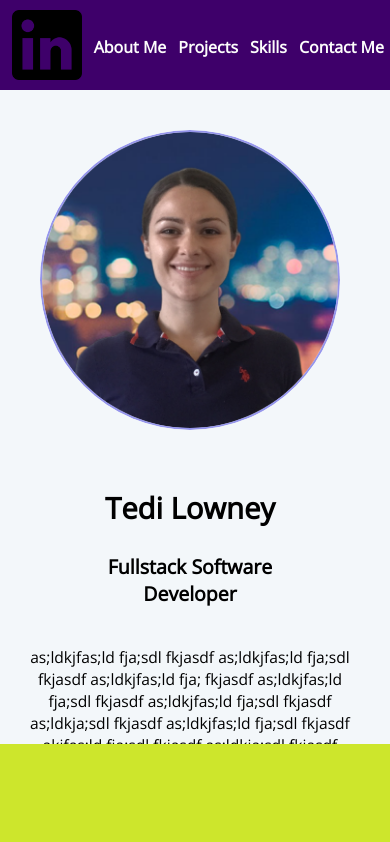
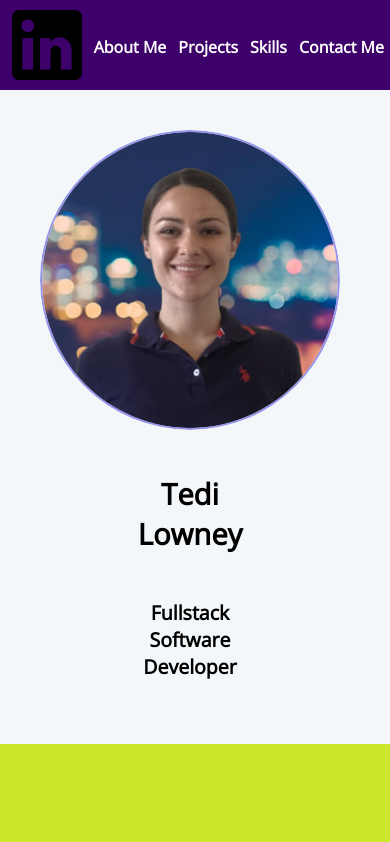
Before and after one commit to Tedicode/new-port, a React (Create React App) app: page / in a window 390 px wide. Shown: the top 842 px of the page. Built offline with nearby package versions, Linux system fonts and the light colour scheme.

Commit message:
fixed spacing between picture and name/title at top, for mobile

```diff
--- a/src/App.css
+++ b/src/App.css
@@ -121,7 +121,8 @@ section {
 
 section h2 {
   padding-top: 17%;
-  font-size: 2.5vw;
+  font-size: 3.5vw;
+  color: black;
   /* padding-bottom: 1%; */
 }
 
@@ -172,10 +173,6 @@ section h2 {
 .my-paragraph {
   font-size: 2.5vw;
   margin: 20px 70px;
-}
-
-#my-projects {
-  color: rgba(0, 0, 206, 0.979);
 }
 
 .project {
@@ -237,43 +234,6 @@ section h2 {
 }
 
 @media screen and (max-width: 930px) {
-  .container-about {
-    flex-direction: column;
-    margin-top: 30px;
-    z-index: 1;
-  }
-  .intro-div {
-    font-size: 1.4em;
-  }
-
-  .my-name {
-    font-size: 7.5vw;
-  }
-
-  .my-title {
-    font-size: 5vw;
-  }
-
-  .profile-pic {
-    margin: 0;
-    padding: 0;
-  }
-
-  .my-paragraph {
-    font-size: 4vw;
-    margin: 0px 20px;
-  }
-
-  section h2 {
-    font-size: 6vw;
-  }
-
-  #my-projects h2,
-  #my-skills h2,
-  #contact-me h2 {
-    padding-top: 80px;
-  }
-
   .navbar {
     display: flex;
   }
@@ -300,6 +260,48 @@ section h2 {
     left: 3%;
   }
 
+  .container-about {
+    flex-direction: column;
+    margin-top: 30px;
+    z-index: 1;
+  }
+
+  .container-about * {
+    padding: 10px;
+  }
+
+  .intro-div {
+    font-size: 1.4em;
+  }
+
+  .my-name {
+    font-size: 7.5vw;
+  }
+
+  .my-title {
+    font-size: 5vw;
+  }
+
+  .profile-pic {
+    margin: 0;
+    padding: 0;
+  }
+
+  .my-paragraph {
+    font-size: 4vw;
+    margin: 0px 40px;
+  }
+
+  section h2 {
+    font-size: 4vw;
+  }
+
+  #my-projects h2,
+  #my-skills h2,
+  #contact-me h2 {
+    padding-top: 80px;
+  }
+
   #my-projects {
     display: flex;
     flex-direction: column;
@@ -315,6 +317,12 @@ section h2 {
 
   #divider {
     height: 100px;
+  }
+}
+
+@media screen and (max-width: 500px) {
+  section h2 {
+    font-size: 6vw;
   }
 }
 
```
